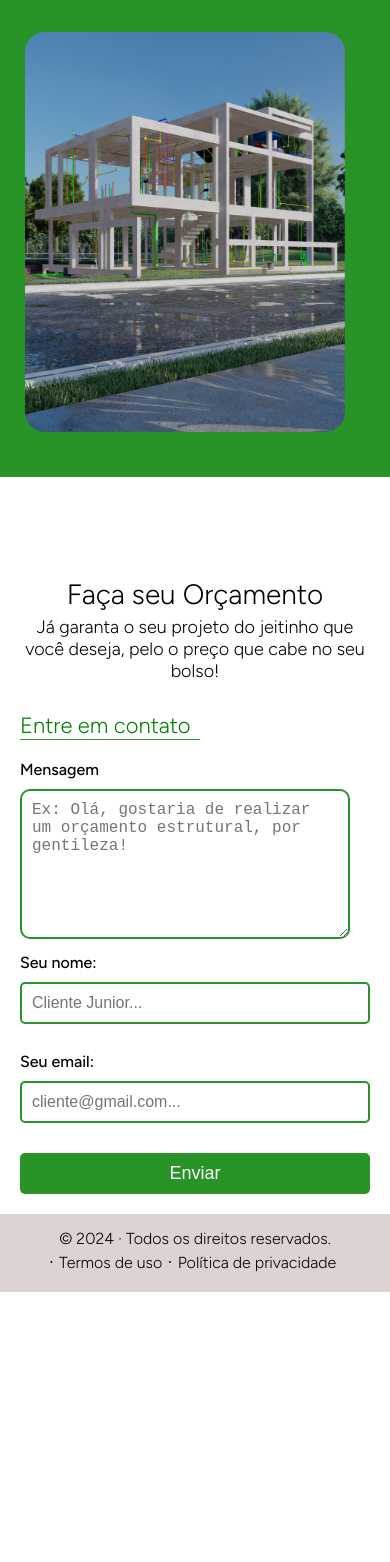
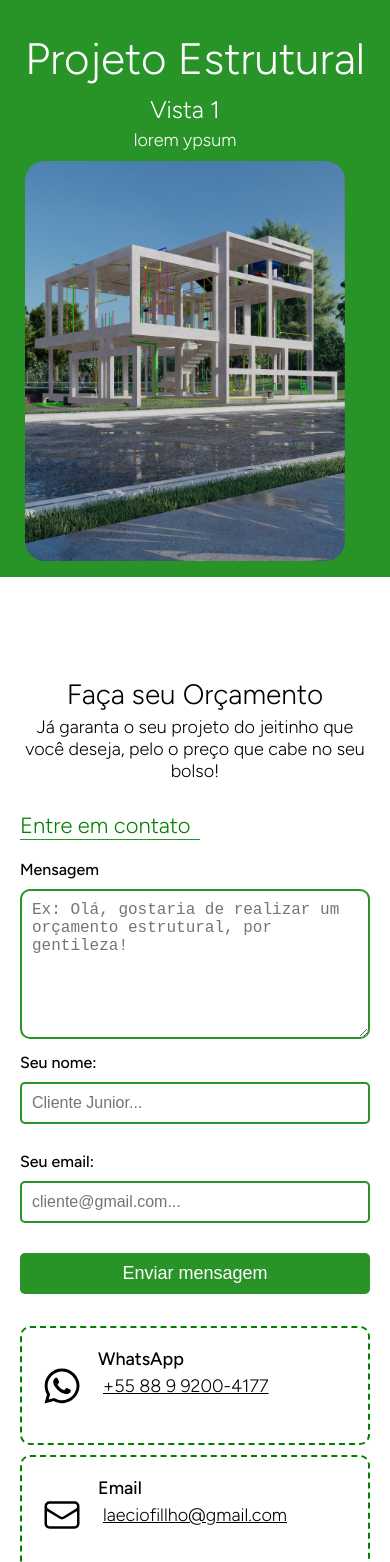
Before and after one commit to LaecioFillho/VR-Engenharia, a React (Vite) app: page / in a window 390 px wide. Shown: the part 2680-4242 px from the top of the page. Before the commit the page ends 3972 px from the top, so only its background shows below. Built offline with nearby package versions, Linux system fonts and the light colour scheme.

Commit message:
feat: V0.0.2

```diff
--- a/package.json
+++ b/package.json
@@ -13,6 +13,7 @@
     "preview": "vite preview"
   },
   "dependencies": {
+    "@emailjs/browser": "^4.3.3",
     "react": "^18.2.0",
     "react-dom": "^18.2.0",
     "react-icons": "^5.2.1"
--- a/src/components/AbautIndex.tsx
+++ b/src/components/AbautIndex.tsx
@@ -4,7 +4,7 @@ export default function AbautIndex() {
     return(
         <>
             <main>
-                <div className="warraper-bar">
+                <div className="warraper-bar" id="iabaut">
                     <div className="bar"></div>
                     <div className="bar"></div>
                     <div className="bar"></div>
--- a/src/components/ContatctIndex.tsx
+++ b/src/components/ContatctIndex.tsx
@@ -1,9 +1,66 @@
 import "./contactCSS.css"
+import emailjs from "@emailjs/browser"
+import { FormEvent, useRef, useState } from "react"
+import { FaSpinner, FaWhatsapp } from "react-icons/fa"
+import { HiCheckCircle, HiOutlineEnvelope, HiOutlineMapPin, } from "react-icons/hi2"
 
 export default function() {
+    const form = useRef<HTMLFormElement>(null)
+    const [loading, setLoading] = useState(false)
+    const [success, setSuccess] = useState(false)
+    const [error, setError] = useState(false)
+
+    const sendEmail = (event: FormEvent<HTMLFormElement>) => {
+        event.preventDefault()
+
+        if (!form.current) return
+
+        setLoading(true)
+
+        emailjs
+          .sendForm(
+            "service_i7kvts9",
+            "template_wggbd44",
+            form.current,
+            "BxeVp4EHUwWj3biXB"
+          )
+          .then(
+            () => {
+              setSuccess(true)
+              setLoading(false)
+            },
+            (error) => {
+              setError(true)
+              setLoading(false)
+              console.error(error)
+            }
+          )
+      }
+
+      const contacts = [
+        {
+          name: "WhatsApp",
+          description: "+55 88 9 9200-4177",
+          link: "https://wa.me/5588992004177?text=Olá,tudo.bem?Gostaria.decombinar.um.projeto.para.o.meu.trabalho",
+          icon: <FaWhatsapp className="icon-contact" />,
+        },
+        {
+          name: "Email",
+          description: "laeciofillho@gmail.com",
+          link: "mailto:laeciofillho@gmail.com?subject=Olá...",
+          icon: <HiOutlineEnvelope className="icon-contact" />,
+        },
+        {
+          name: "Juazeiro do Norte",
+          description: "Ceará BR",
+          link: "#",
+          icon: <HiOutlineMapPin className="icon-contact" />,
+        },
+      ]
+
     return (
         <>
-            <section className="warraper-contact">
+            <section className="warraper-contact" id="icontact">
                 <aside className="text-initial-contact">
                     <h1 className="h1-contact">Faça seu Orçamento</h1>
                     <p className="p-contact">Já garanta o seu projeto do jeitinho que você deseja, pelo o preço que cabe no seu bolso!</p>
@@ -14,27 +71,42 @@ export default function() {
                 </aside>
                 <aside className="div-contact">
                     <div>
-                        <form action="" className="form-contact">
+                        <form ref={form} onSubmit={sendEmail} className="form-contact">
                             <label htmlFor="imessege" className="label-contact">Mensagem</label>
-                            <textarea name="text-area" id="imenssege" placeholder="Ex: Olá, gostaria de realizar um orçamento estrutural, por gentileza!">
+                            <textarea name="text-area" id="imenssege" required placeholder="Ex: Olá, gostaria de realizar um orçamento estrutural, por gentileza!">
 
                             </textarea>
                             <div className="inputs-contact">
                                 <div>
                                     <label htmlFor="iname" className="label-contact">Seu nome:</label>
-                                    <input type="text" name="name" id="iname" placeholder="Cliente Junior..."/>
+                                    <input type="text" name="name" id="iname" placeholder="Cliente Junior..." required />
                                 </div>
                                 <div>
                                     <label htmlFor="iemail" className="label-contact">Seu email:</label>
-                                    <input type="email" name="email" id="iemail" placeholder="cliente@gmail.com..." />
+                                    <input type="email" name="email" id="iemail" placeholder="cliente@gmail.com..." required />
                                 </div>
                             </div>
-                            <button className="btn-env-contact">Enviar</button>
+                            <button type="submit" disabled={loading} className="btn-env-contact">
+                                {loading && <FaSpinner className="animation-btn" />}
+                                {success && <HiCheckCircle className="animation-btn-conclued" />}
+                                Enviar mensagem
+                            </button>
+                                {error && (
+                                <p className="p-contact"> Ocorreu um erro ao enviar a mensagem, tente novamente mais tarde.</p>)}
                         </form>
                     </div>
 
-                    <div>
+                    <div className="contacts-alternative">
+                        {contacts.map((contact, index) => (
 
+                        <div key={`contact-${index}`} className="contact-wpp">
+                            {contact.icon}
+                            <div>
+                                <p className="p-contact-alternative">{contact.name}</p>
+                                <a href={contact.link} target="_blank" className="a-contact">{contact.description}</a>
+                            </div>
+                        </div>
+                        ))}
                     </div>
                 </aside>
             </section>
--- a/src/components/ProjectsIndex.tsx
+++ b/src/components/ProjectsIndex.tsx
@@ -4,20 +4,30 @@ export default function ProjectsIndex() {
 
     return(
         <>
-            <section className="warraper-projects">
+            <section className="warraper-projects" id="iprojects">
                 <aside className="text-initial-projects">
                     <h1 className="h1-projects"><span className="h1-alter-projects">Projetos</span> & Execuções</h1>
                     <p className="p-projects">Alguns dos projetos que já foram realizados e executados em diversas obras.</p>
                 </aside>
 
+                <div className="projects-desc">
+                    <h1 className="h1-projects">Projeto Estrutural</h1>
+                </div>
+
                 <aside className="box-projects">
                     <div>
+                        <h2 className="h2-projects">Vista 1</h2>
+                        <p className="p-projects"> lorem ypsum</p>
                         <div className="card-project one"></div>
                     </div>
                     <div>
+                        <h2 className="h2-projects">Vista 2</h2>
+                        <p className="p-projects"> lorem ypsum</p>
                         <div className="card-project two"></div>
                     </div>
                     <div>
+                        <h2 className="h2-projects">Vista 3</h2>
+                        <p className="p-projects"> lorem ypsum</p>
                         <div className="card-project three"></div>
                     </div>
                 </aside>
--- a/src/components/ServicesIndex.tsx
+++ b/src/components/ServicesIndex.tsx
@@ -25,7 +25,7 @@ export default function ServicesIndex() {
     ]
     return(
         <>
-            <section className="warraper-services">
+            <section className="warraper-services" id="iservices">
                 <h1 className="h1-services">Serviços & <span className="text-alternative">Especialidades</span></h1>
                 <p className="p-services">Meus tipos de serviços, e tudo que posso fazer para le atender.</p>
 
--- a/src/components/contactCSS.css
+++ b/src/components/contactCSS.css
@@ -35,13 +35,15 @@
     font-weight: lighter;
     border-bottom: 1px solid #008000d7;
     margin-bottom: 10px;
+    margin-left: 5rem;
 }
 
 /*Divisão dos contatos*/
 
 .div-contact{
     display: flex;
-    flex-direction: column;
+    gap: 2rem;
+    padding: 0 5rem;
 }
 
 /*Labels*/
@@ -84,23 +86,86 @@
 .btn-env-contact{
     color: white;
     font-size: 18px;
-    width: 150px;
+    width: 200px;
     padding: 10px;
+    margin-top: 10px;
     border-radius: 5px;
     border: none;
     cursor: pointer;
     background-color: #008000d7;
+    transition: 0.2s;
+
+    display: flex;
+    align-items: center;
+    justify-content: center;
+    gap: 3px;
+}
+
+.btn-env-contact:hover{
+    background-color: #08b708d2;
+}
+
+.animation-btn{
+
+}
+
+.animation-btn-conclued{
+    height: 20px;
+    width: 20px;
+}
+
+/*Contatos alternativos*/
+
+.contacts-alternative{
+    padding: 2rem 4rem 4rem 4rem;
+    color: black;
+}
+
+.contact-wpp{
+    color: black;
+    margin-bottom: 10px;
+    padding: 20px;
+
+    display: flex;
+    align-items: center;
+    gap: 1rem;
+
+    border: 2px dashed green;
+    border-radius: 10px;
+}
+
+.icon-contact{
+    height: 40px;
+    width: 40px;
+}
+
+.p-contact-alternative{
+    text-align: left;
+    font-weight: 500;
+}
+
+.a-contact{
+    color: black;
+    font-weight: lighter;
+    text-decoration: underline;
 }
 
 @media (max-width: 920px){
 
-    #imenssege{
-        width: 330px;
-    }
-
     .inputs-contact{
         gap: 0.5rem;
         flex-direction: column;
+    }
+
+    .h1-alternative-contact{
+        margin-left: 0;
+    }
+
+    .div-contact{
+        display: flex;
+        flex-direction: column;
+        gap: 2rem;
+        padding: 0;
     }
 
     .btn-env-contact{
@@ -108,4 +173,17 @@
         margin-top: 20px;
     }
 
+    .a-contact{
+        display: block;
+    }
+
+    .contacts-alternative{
+        width: 100%;
+        padding: 0;
+    }
+
+    .contact-wpp{
+        font-size: 18px;
+        align-items: center;
+    }
 }
--- a/src/components/projectsCSS.css
+++ b/src/components/projectsCSS.css
@@ -21,14 +21,17 @@
 }
 
 .h1-projects{
+    text-align: center;
     font-weight: lighter;
     font-size: xx-large;
 }
 
 .p-projects{
+    text-align: center;
     font-weight: lighter;
     font-size: 18px;
     margin-top: 5px;
+    color: white;
 }
 
 .h1-alter-projects{
@@ -38,8 +41,13 @@
 
 /*Cardes dos projetos*/
 
+.projects-desc{
+    margin-top: 4rem;
+    color: white;
+}
+
 .box-projects{
-    margin-top: 4rem;
+    margin-top: 10px;
     display: flex;
     justify-content: center;
     gap: 3rem;
@@ -62,20 +70,32 @@
 }
 
 .one{
+    margin-top: 10px;
     background-image: url(../../public/img-projects/project-one.jpeg);
 }
 
 .two{
+    margin-top: 10px;
     background-image: url(../../public/img-projects/project-three.jpeg);
 }
 
 .three{
+    margin-top: 10px;
     background-image: url(../../public/img-projects/project-two.jpeg);
+}
+
+/*Descrição dos cardes dos projetos*/
+
+.h2-projects{
+    color: white;
+    font-weight: lighter;
+    text-align: center;
 }
 
 
 @media (max-width: 920px){
     .warraper-projects{
+        height: 850px;
         padding-top: 4rem;
         text-align: center;
         border-radius: 10rem 10rem 0 0;
```
Also changed, not shown: src/components/HeaderIndex.tsx (+4 -4 lines), 1 other file (tests, documents, lock files or other folders).
